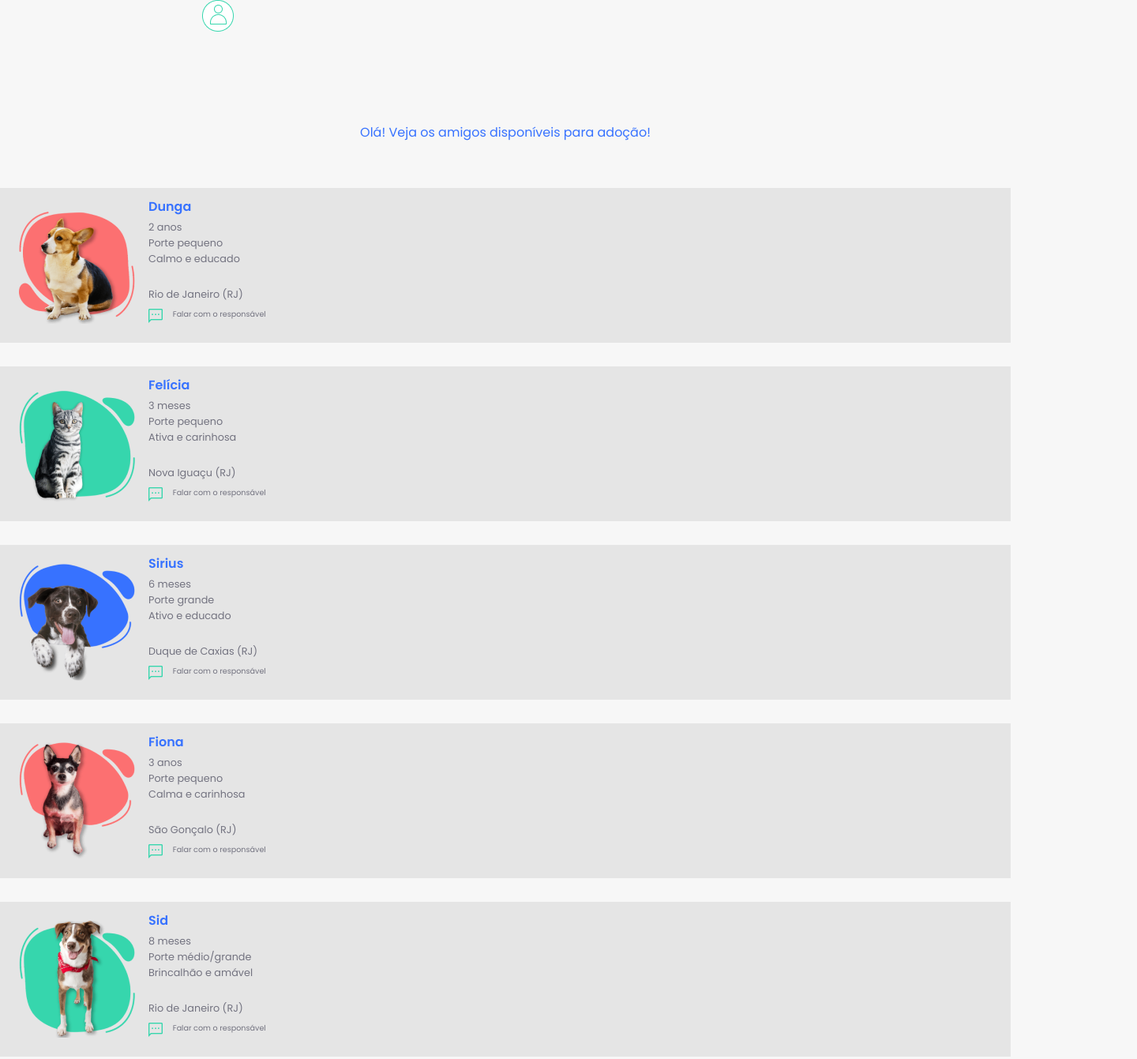
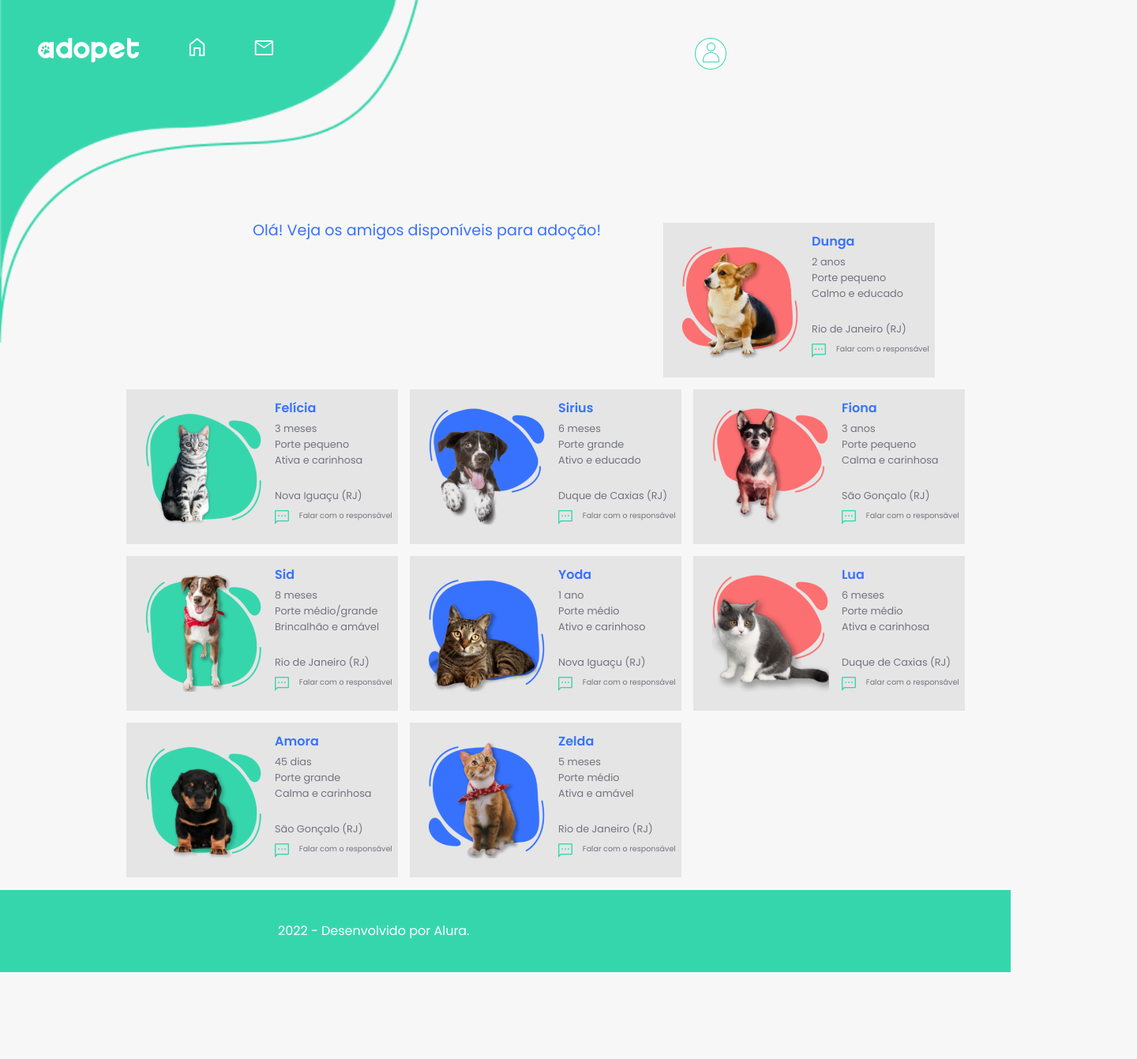
Before and after one commit to natsmarinho/adotapet, a plain HTML site: page home.html in a window 1280 px wide. Shown: the top 1341 px of the page at 79% size, 1440 px wide, since content can reach past the window. After the commit the page ends 1231 px from the top, so only its background shows below. Drawn offline with Linux system fonts and the light colour scheme.

Commit message:
feat: :art: Tela lista bichinhos para tablet finalizada
Tela com a lista dos bichinhos ja esta responsiva para tablets

```diff
--- a/home.html
+++ b/home.html
@@ -11,17 +11,21 @@
   </head>
   <body>
     <header class="cabecalho">
-      <div class="nav__header">
-        <img
-          class="icon__user"
-          src="./src/imagens/icone-user.png"
-          alt="Ícone usado para simbolizar perfil do usuário"
-        />
+      <img class="forma__background" src="./src/imagens/background.png" alt="Background em forma ondular">
+
+      <div class="nav__menu__cabecalho">
+          <img class="logo__cabecalho" src="./src/imagens/logo-desktop.png" alt="Logo do adopet">
+          <img class='icone__home' src="./src/imagens/icone-home.png" alt="Ícone botão home">
+          <img class="icone__msg" src="./src/imagens/icone-msg.png" alt="Ícone de mensagem">
+          <img class="profile__icone" src="./src/imagens/icone-user.png" alt="Ícone que representa perfil do usuário">
       </div>
+
+
     </header>
 
     <main class="container">
       <h1>Olá! Veja os amigos disponíveis para adoção!</h1>
+
       <div class="container__bichinhos">
         <img
           src="./src/imagens/icone-dunga.png" alt="Imagem do cachorrinho Dunga"/>
@@ -154,7 +158,7 @@
         </div>
       </div>
 
-      <div class="container__bichinhos">
+      <div class="container__bichinhos zelda">
         <img src="./src/imagens/icone_zelda.png" alt="Imagem da gatinha Zelda">
 
         <div class="bichinho__info__container">
--- a/src/css/home.css
+++ b/src/css/home.css
@@ -2,9 +2,9 @@ body{
     background-color: #F7F7F7;
 }
 
-.icon__user{
+.profile__icone{
     position: absolute;
-    left: 16rem;
+    left: 40rem;
     width: 40px;
 }
 
@@ -91,3 +91,60 @@ footer h2{
     align-self: center;
     padding-left: 4rem;
 }
+
+@media (min-width: 768px){
+    .container{
+        top: 16rem;
+        display: flex;
+        flex-direction: row;
+        flex-wrap: wrap;
+        left: 1.5rem;
+        gap: 15px;
+    }
+
+    .container h1{
+        font-size: 1.2rem;
+        padding-left: 10rem;
+    }
+
+    .container__bichinhos{
+        width: 344px;
+        height: 196px;
+    }
+
+    .bichinho__info__container h2{
+        font-size: 1rem;
+    }
+
+    .zelda{
+        margin-bottom: 7rem;
+    }
+
+    footer h2{
+        padding-left: 16rem;
+    }
+}
+
+@media (min-width: 834px){
+    .container{
+        left: 3.5rem;
+    }
+
+    footer h2{
+        padding-left: 18rem;
+    }
+}
+
+@media (min-width: 1024px){
+    .profile__icone{
+        left: 52rem;
+    }
+
+    .container{
+        left: 10rem;
+    }
+
+    footer h2{
+        padding-left: 22rem;
+    }
+}
--- a/src/css/style.css
+++ b/src/css/style.css
@@ -131,7 +131,7 @@ footer img {
 
 @media (min-width: 767px){
   body{
-    overflow: hidden;
+    overflow-x: hidden;
   }
 
   .forma__background{
```
